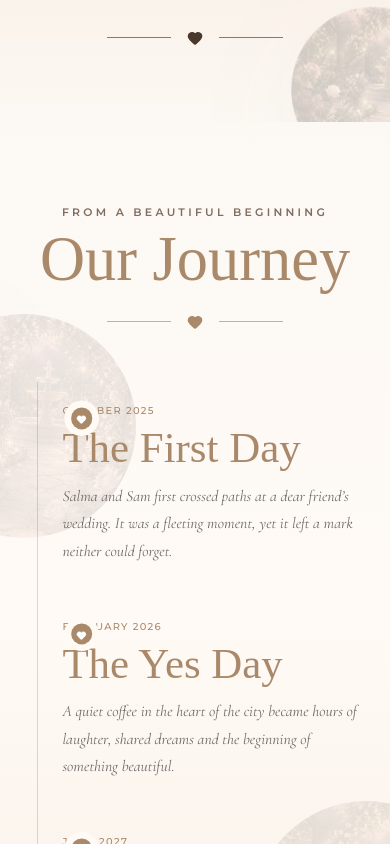
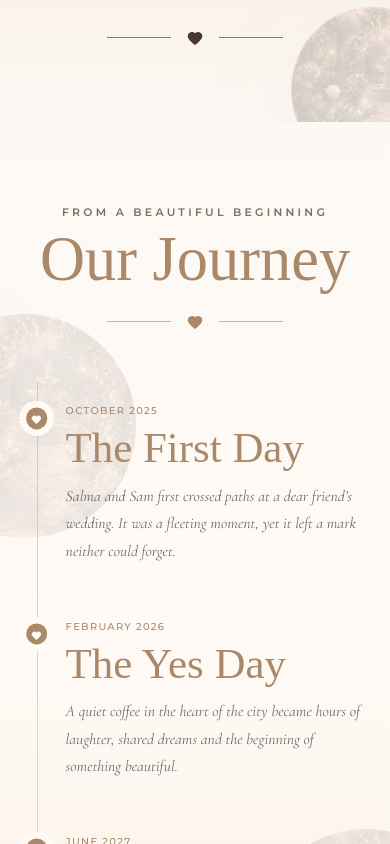
Before and after one commit to Ir-faan/Event-Invitation, a Next.js app: page /templates/coastal-reverie in a window 390 px wide. Shown: the part 1240-2084 px from the top of the page. Built offline with nearby package versions, Linux system fonts and the light colour scheme; a web font is replaced by a local one.

Commit message:
fix: refine mobile timeline and programme layout

```diff
--- a/app/templates/coastal-reverie/coastal-reverie.module.css
+++ b/app/templates/coastal-reverie/coastal-reverie.module.css
@@ -264,12 +264,12 @@
   .portalLeft { left: -5rem; top: -3rem; }
   .portalRight { right: -4rem; bottom: -3rem; }
   .storySection { padding: 5.2rem 1.1rem 4.8rem; }
-  .storySection::before { background: linear-gradient(90deg, transparent 1.15rem, rgba(150,116,82,.16) 1.2rem, transparent 1.25rem); }
+  .storySection::before { background: none; }
   .storyBloomLeft { left: -5.5rem; }
   .storyBloomRight { right: -5.5rem; }
-  .storyTimeline { width: 100%; margin-top: 3rem; padding-left: 2.8rem; padding-right: .2rem; }
+  .storyTimeline { width: 100%; margin-top: 3rem; padding-left: 0; padding-right: .2rem; }
   .storyTimeline::before { left: 1.2rem; }
-  .storyChapter { min-height: auto; display: block; margin-bottom: 3.4rem; }
+  .storyChapter { min-height: auto; display: block; margin-bottom: 3.4rem; padding-left: 3rem; }
   .storyChapter:nth-child(odd) .storyText, .storyChapter:nth-child(even) .storyText { padding: 0; text-align: left; }
   .storyChapter[data-wedding-reveal], .storyChapter:nth-child(odd)[data-wedding-reveal], .storyChapter:nth-child(even)[data-wedding-reveal] { transform: translateY(1.4rem); }
   .storyChapter[data-visible="true"] { transform: none; }
@@ -304,14 +304,14 @@
   .programmeTitle > p { letter-spacing: .22em; font-size: .6rem; }
   .programmeTitle > span { font-size: .9rem; }
   .programmeGrid { grid-template-columns: 1fr; width: min(24rem, 100%); gap: 0; margin-top: 3.6rem; }
-  .programmeItem { position: relative; display: grid; grid-template-columns: 4.1rem minmax(0, 1fr); grid-template-rows: auto auto auto; column-gap: 1rem; min-height: 9.3rem; padding-bottom: 1.3rem; text-align: left; }
+  .programmeItem { position: relative; display: grid; grid-template-columns: 3.8rem minmax(0, max-content) max-content; grid-template-rows: auto auto; align-items: center; column-gap: .62rem; min-height: 8rem; padding-bottom: 1.25rem; text-align: left; }
   .programmeItem[data-wedding-reveal], .programmeItem:nth-child(odd)[data-wedding-reveal], .programmeItem:nth-child(even)[data-wedding-reveal] { transform: translateY(1.4rem); }
   .programmeItem[data-visible="true"] { transform: none; }
-  .programmeItem::before { content: ""; position: absolute; left: 1.85rem; top: 3.75rem; bottom: .2rem; width: 1px; background: rgba(101,75,57,.2); }
-  .programmeItem time { grid-column: 2; grid-row: 1; justify-self: start; margin: .15rem 0 .8rem; padding: .48rem .85rem; font-size: .68rem; }
-  .programmeItem > div { grid-column: 1; grid-row: 1 / span 3; width: 3.7rem; height: 3.7rem; margin: 0; }
-  .programmeItem h3 { grid-column: 2; grid-row: 2; margin: 0 0 .3rem; font-size: 1rem; line-height: 1.25; }
-  .programmeItem p { grid-column: 2; grid-row: 3; margin: 0; font-size: .76rem; line-height: 1.45; }
+  .programmeItem::before { content: ""; position: absolute; left: 1.85rem; top: 3.72rem; bottom: .2rem; width: 1px; background: rgba(101,75,57,.2); }
+  .programmeItem time { grid-column: 3; grid-row: 1; display: inline-flex; align-items: center; justify-content: center; justify-self: start; min-width: 4.1rem; min-height: 2rem; margin: 0; padding: 0 .72rem; font-size: .66rem; line-height: 1; white-space: nowrap; }
+  .programmeItem > div { grid-column: 1; grid-row: 1 / span 2; align-self: start; width: 3.7rem; height: 3.7rem; margin: 0; }
+  .programmeItem h3 { grid-column: 2; grid-row: 1; align-self: center; margin: 0; font-size: .98rem; line-height: 1.15; white-space: nowrap; }
+  .programmeItem p { grid-column: 2 / 4; grid-row: 2; margin: .5rem 0 0; font-size: .76rem; line-height: 1.45; }
 }
 
 @media (prefers-reduced-motion: reduce) {
```
